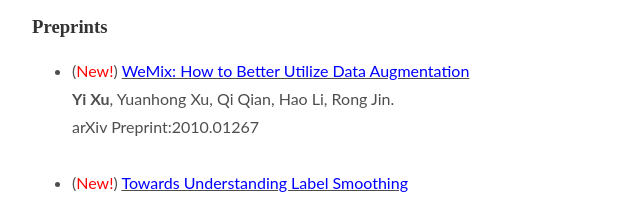
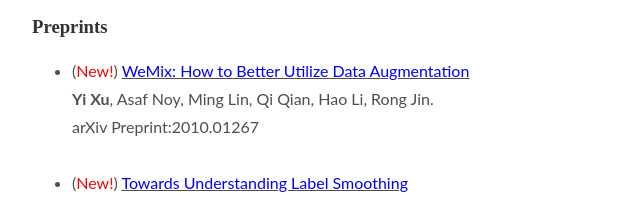
Before and after one commit to yxu71/yxu71.github.io, a plain HTML site: page index.html in a window 1280 px wide. Shown: the part 541-739 px from the top of the page, 183-823 px from the left. Drawn offline with Linux system fonts and the light colour scheme.

Commit message:
Update index.html

```diff
--- a/index.html
+++ b/index.html
@@ -103,7 +103,7 @@
 
             <li>(<FONT COLOR="#FC0404">New!</font>)
                 <a href="https://arxiv.org/abs/2010.01267"><font color="#0000FF">WeMix: How to Better Utilize Data Augmentation</font></a><br>
-                <b>Yi Xu</b>, Yuanhong Xu, Qi Qian, Hao Li, Rong Jin.<br>
+                <b>Yi Xu</b>, Asaf Noy, Ming Lin, Qi Qian, Hao Li, Rong Jin.<br>
                 arXiv Preprint:2010.01267
                 <br><br>
             </li>
```
